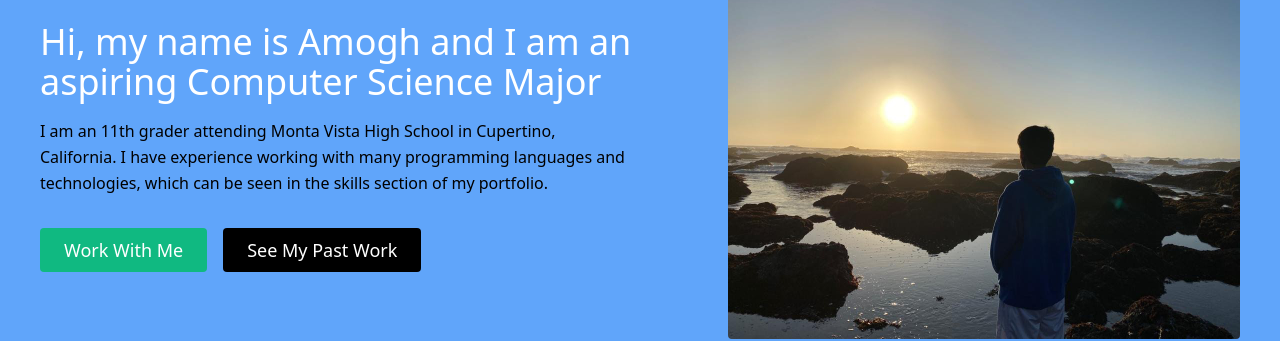
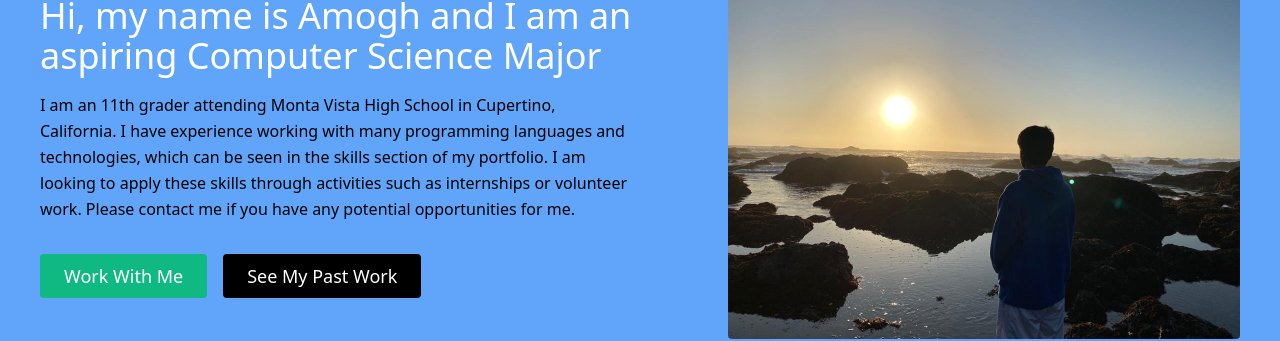
Before and after one commit to amoghu26/portfolio, a React (Create React App) app: page / in a window 1280 px wide. Shown: the part 197-538 px from the top of the page. Built offline with nearby package versions, Linux system fonts and the light colour scheme.

Commit message:
Add files via upload

```diff
--- a/src/components/About.js
+++ b/src/components/About.js
@@ -11,7 +11,7 @@ export default function About() {
           </h1>
           <p className="mb-8 leading-relaxed text-black">
             I am an 11th grader attending Monta Vista High School in
-            Cupertino, California. I have experience working with many programming languages and technologies, which can be seen in the skills section of my portfolio.
+            Cupertino, California. I have experience working with many programming languages and technologies, which can be seen in the skills section of my portfolio. I am looking to apply these skills through activities such as internships or volunteer work. Please contact me if you have any potential opportunities for me.
           </p>
           <div className="flex justify-center">
             <a
```
